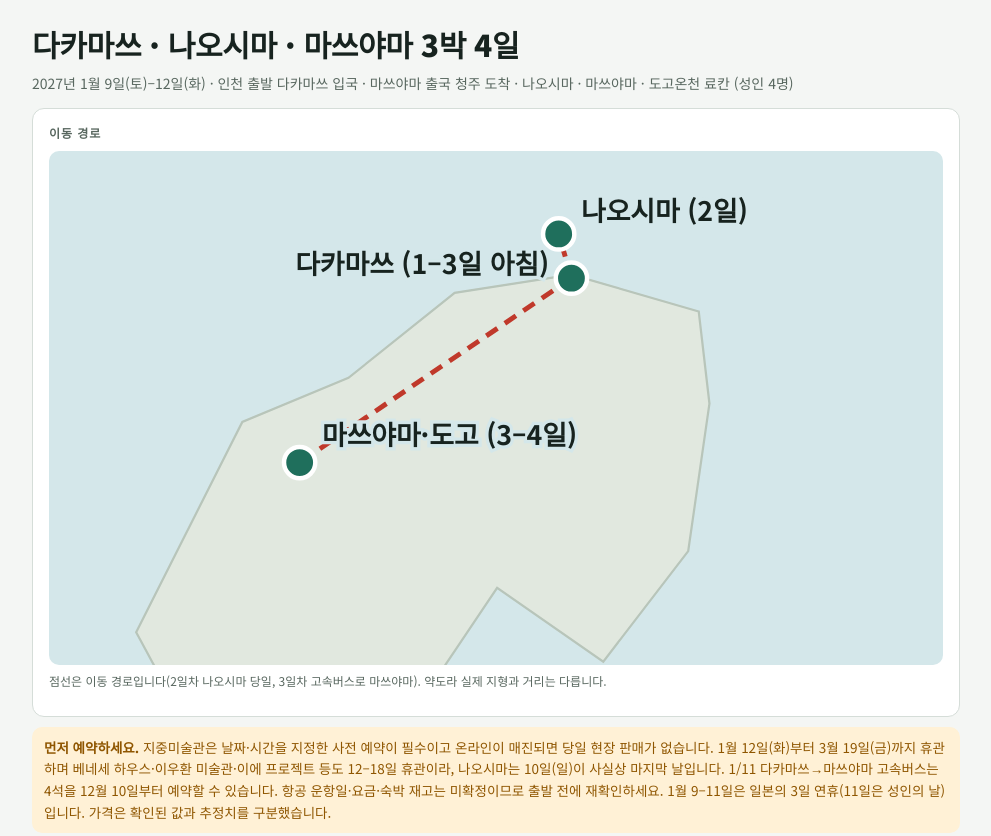
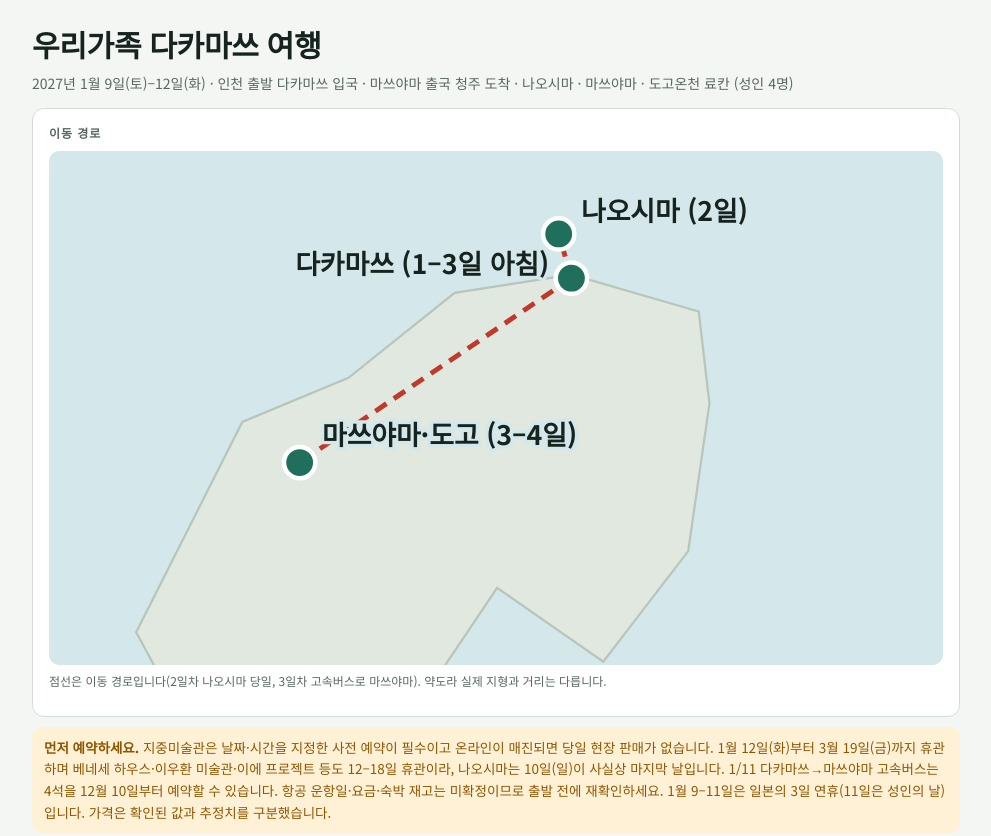
Before and after one commit to yalli2/takamatsu, a plain HTML site: page index.html in a window 1280 px wide. Shown: the top 836 px of the page, without its empty margins (144-1135 px from the left). Drawn offline with Linux system fonts and the light colour scheme.

Commit message:
타이틀을 우리가족 다카마쓰 여행으로 변경
Co-Authored-By: Claude Sonnet 5.5 <noreply@anthropic.com>
Claude-Session: https://claude.ai/code/session_0117yAT9pqr8KywU4QszBYe3

```diff
--- a/index.html
+++ b/index.html
@@ -3,7 +3,7 @@
 <head>
 <meta charset="utf-8">
 <meta name="viewport" content="width=device-width, initial-scale=1, viewport-fit=cover">
-<title>다카마쓰 나오시마 마쓰야마 3박4일</title>
+<title>우리가족 다카마쓰 여행</title>
 <link rel="preconnect" href="https://fonts.googleapis.com">
 <link rel="stylesheet" href="https://fonts.googleapis.com/css2?family=IBM+Plex+Mono:wght@400;500;600&family=Noto+Sans+KR:wght@400;500;700;900&display=swap">
 <style>
@@ -97,7 +97,7 @@ ul.plain{margin:6px 0 0;padding-left:20px}ul.plain li{margin:4px 0}
 </head>
 <body>
 <div class="wrap">
-  <h1>다카마쓰 · 나오시마 · 마쓰야마 3박 4일</h1>
+  <h1>우리가족 다카마쓰 여행</h1>
   <p class="sub">2027년 1월 9일(토)–12일(화) · 인천 출발 다카마쓰 입국 · 마쓰야마 출국 청주 도착 · 나오시마 · 마쓰야마 · 도고온천 료칸 (성인 4명)</p>
 
   <section class="panel" aria-label="경로">
```
